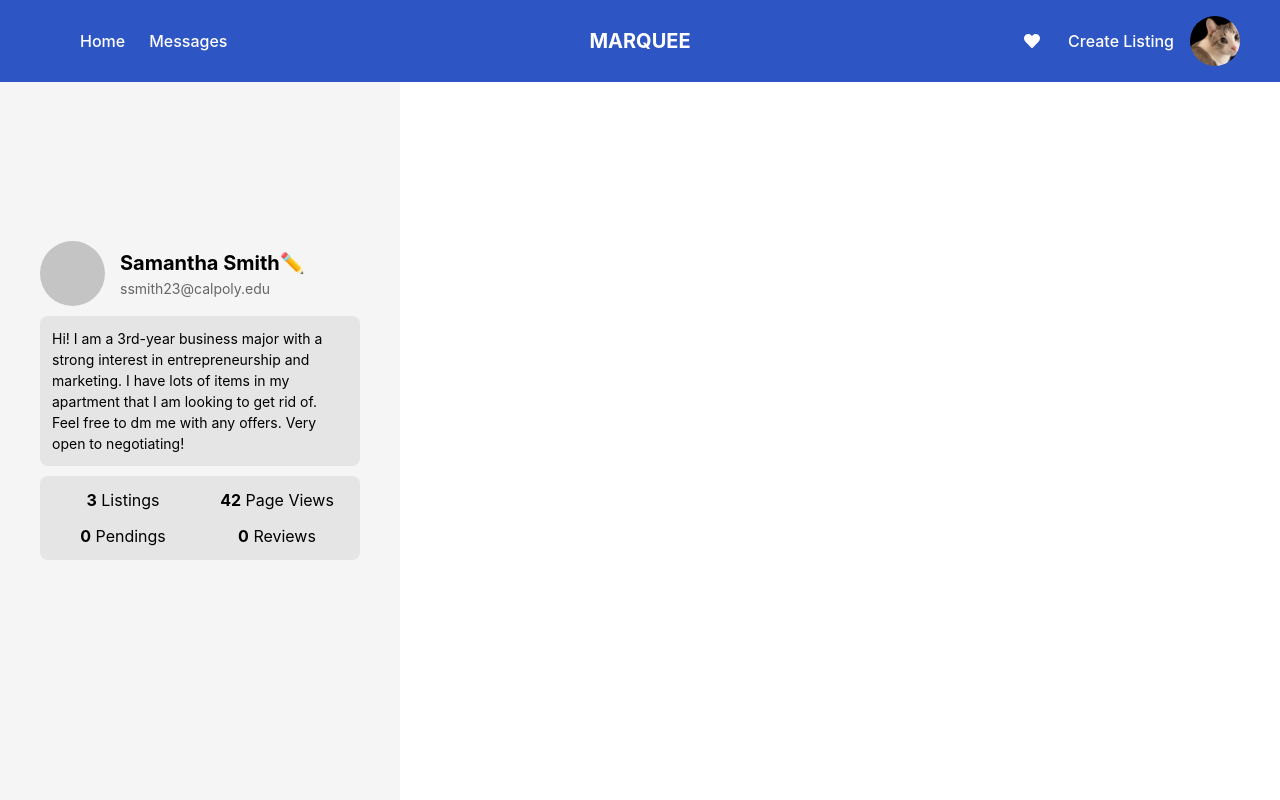
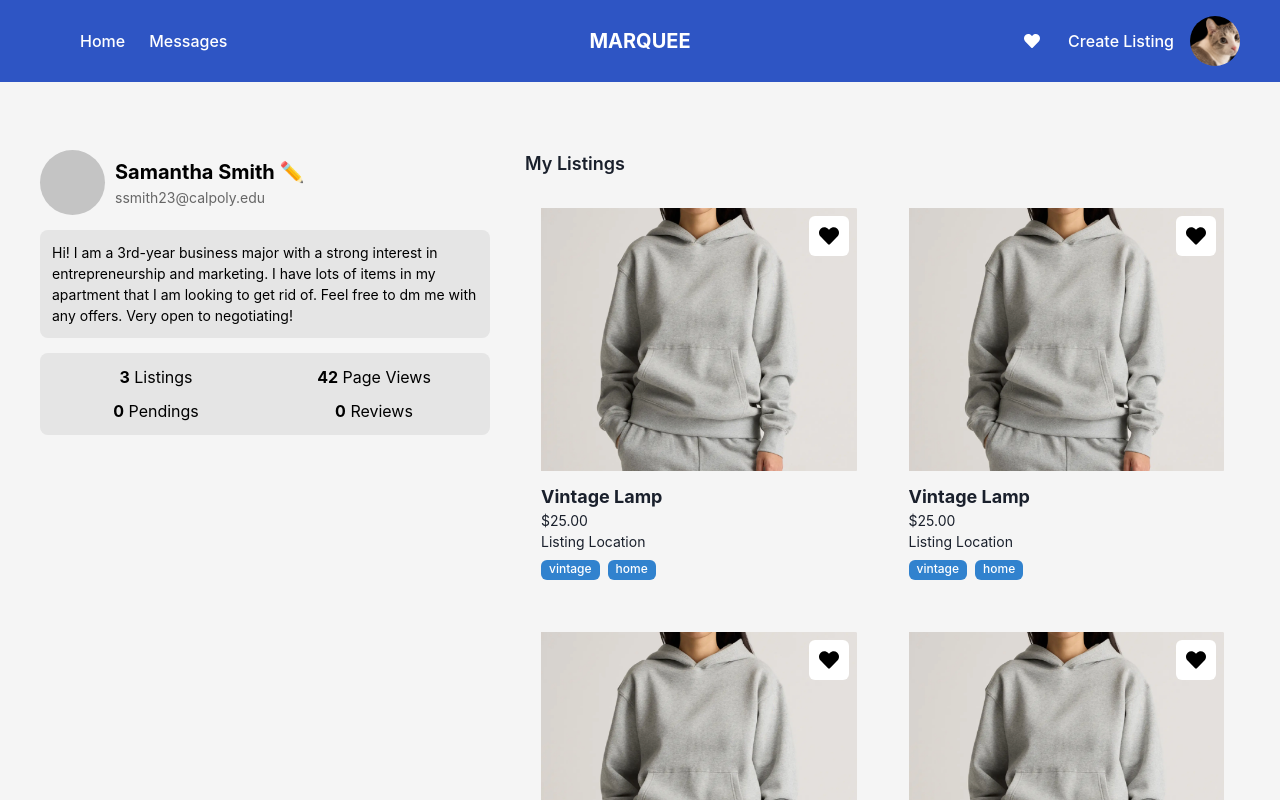
Before and after one commit to soramicha/marquee, a React (Vite) app in the folder packages/frontend/: page /profile in a window 1280 px wide. Shown: the top 800 px of the page. Built offline with nearby package versions, Linux system fonts and the light colour scheme.

Commit message:
created profile page with bio and listing cards

```diff
--- a/packages/frontend/src/pages/Profile.jsx
+++ b/packages/frontend/src/pages/Profile.jsx
@@ -1,4 +1,5 @@
 import Navbar from "./Navbar";
+import ListingCard from "../components/ui/ListingCard.jsx";
 
 function Profile() {
   const user = {
@@ -13,8 +14,10 @@ function Profile() {
 
   return (
     <div style={styles.page}>
-      <Navbar/>
-      <div style={styles.container}>
+      <Navbar />
+
+      <div style={styles.profileContainer}>
+        <div style={styles.leftColumn}>
           {/* Profile Header */}
           <div style={styles.profileHeader}>
             <div style={styles.profilePic}></div>
@@ -40,8 +43,7 @@ function Profile() {
               <strong style={styles.statNumber}>{user.listings}</strong> Listings
             </p>
             <p>
-            <strong style={styles.statNumber}>{user.pageViews}</strong> Page
-            Views
+              <strong style={styles.statNumber}>{user.pageViews}</strong> Page Views
             </p>
             <p>
               <strong style={styles.statNumber}>{user.pendings}</strong> Pendings
@@ -51,76 +53,132 @@ function Profile() {
             </p>
           </div>
         </div>
+
+        {/* RIGHT COLUMN: My Listings */}
+        <div style={styles.rightColumn}>
+          <h3 style={styles.listingsHeading}>My Listings</h3>
+          <div style={styles.listingsGrid}>
+          <ListingCard
+              id="2"
+              name="Vintage Lamp"
+              price="$25.00"
+              location="Listing Location"
+              tags={["vintage", "home"]}
+            />
+            <ListingCard
+              id="2"
+              name="Vintage Lamp"
+              price="$25.00"
+              location="Listing Location"
+              tags={["vintage", "home"]}
+            />
+                        <ListingCard
+              id="2"
+              name="Vintage Lamp"
+              price="$25.00"
+              location="Listing Location"
+              tags={["vintage", "home"]}
+            />
+                        <ListingCard
+              id="2"
+              name="Vintage Lamp"
+              price="$25.00"
+              location="Listing Location"
+              tags={["vintage", "home"]}
+            />
+            {/* fix the info and add more cards if needed */}
+          </div>
+        </div>
+      </div>
     </div>
   );
-};
+}
 
-// Updated Styling to Match Figma
 const styles = {
   page: {
-    backgroundColor: "#F5F5F5", // Light gray background to match Figma
+    backgroundColor: "#F5F5F5",
     minHeight: "100vh",
-    display: "flex",
-    justifyContent: "center",
-    alignItems: "center",
   },
-  container: {
-    width: "90%",
-    maxWidth: "400px",
-    padding: "20px",
+
+  profileContainer: {
+    display: "grid",
+    gridTemplateColumns: "450px 1fr",
+    columnGap: "35px",
+    width: "100%",
     fontFamily: "Inter, sans-serif",
+    paddingTop: "150px",
+    paddingLeft: "40px",
+    paddingRight: "40px",
   },
+
+  leftColumn: {
+  },
+
+  rightColumn: {
+  },
+
   profileHeader: {
     display: "flex",
     alignItems: "center",
-    gap: "15px",
-    marginBottom: "10px",
+    marginBottom: "15px",
   },
   profilePic: {
     width: "65px",
     height: "65px",
-    backgroundColor: "#C4C4C4", // Slightly darker placeholder
+    backgroundColor: "#C4C4C4",
     borderRadius: "50%",
+    marginRight: "10px",
   },
   name: {
-    margin: "0",
+    margin: 0,
     fontSize: "20px",
-    fontWeight: "700", // Make bold
-    color: "#000", // Black text
-    display: "flex",
-    alignItems: "center",
+    fontWeight: 700,
+    color: "#000",
   },
   email: {
-    margin: "0",
+    margin: 0,
     color: "#666",
     fontSize: "14px",
   },
+
   bioBox: {
     backgroundColor: "#E5E5E5",
     padding: "12px",
     borderRadius: "8px",
-    marginBottom: "10px",
+    marginBottom: "15px",
   },
   bioText: {
     fontSize: "14px",
-    color: "#000", // Black text
+    color: "#000",
+    margin: 0,
   },
+
   statsBox: {
     display: "grid",
-    gridTemplateColumns: "1fr 1fr",
-    gap: "12px",
+    gridTemplateColumns: "repeat(2, 1fr)",
+    gap: "10px",
     textAlign: "center",
     backgroundColor: "#E5E5E5",
     padding: "12px",
     borderRadius: "8px",
-    color: "#000", // Black text
-
+    color: "#000",
   },
   statNumber: {
-    fontWeight: "700", // Bold for numbers
+    fontWeight: 700,
     fontSize: "16px",
-    color: "#000", // Black text
+  },
 
+  listingsHeading: {
+    margin: 0,
+    marginBottom: "15px",
+    fontSize: "18px",
+    fontWeight: 600,
+  },
+
+  listingsGrid: {
+    display: "grid",
+    gridTemplateColumns: "repeat(2, 1fr)",
+    gap: "20px",
   },
 };
 
```
Lines whose indentation alone changed are shown as unchanged.
